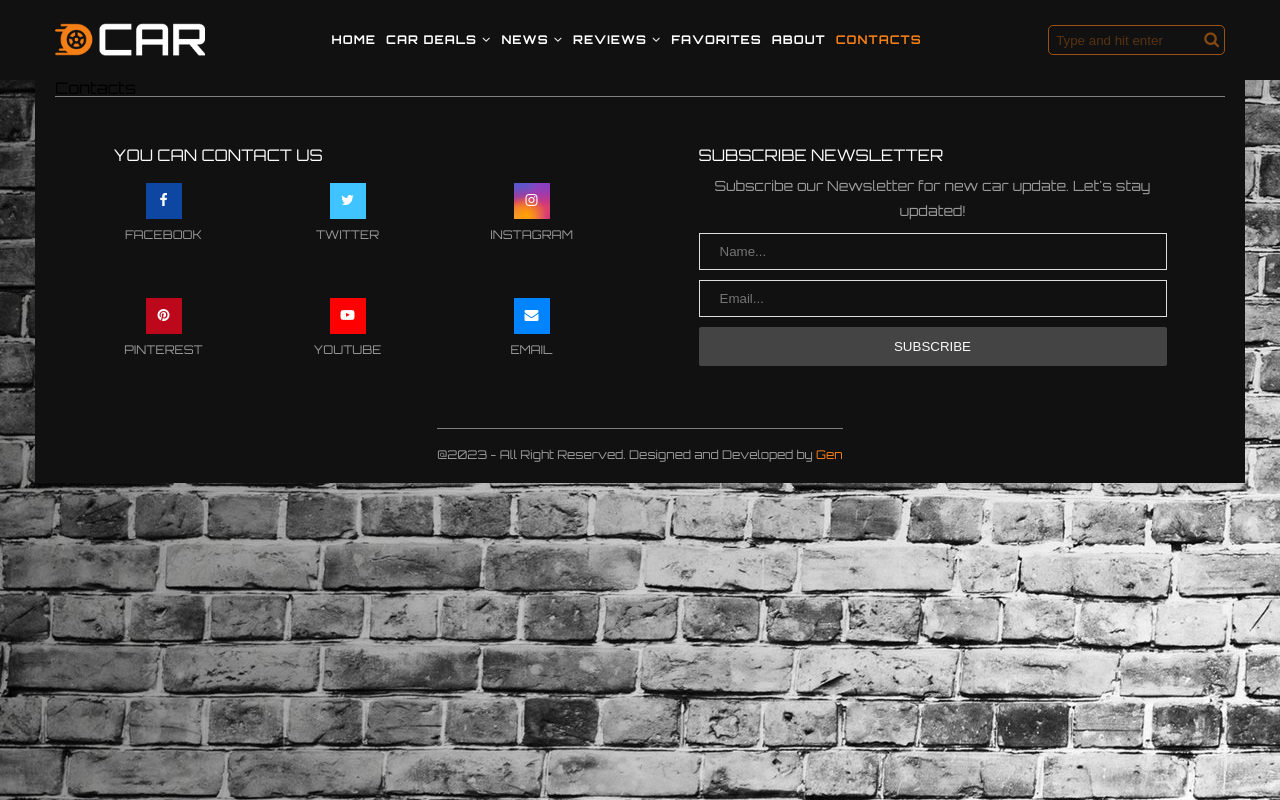
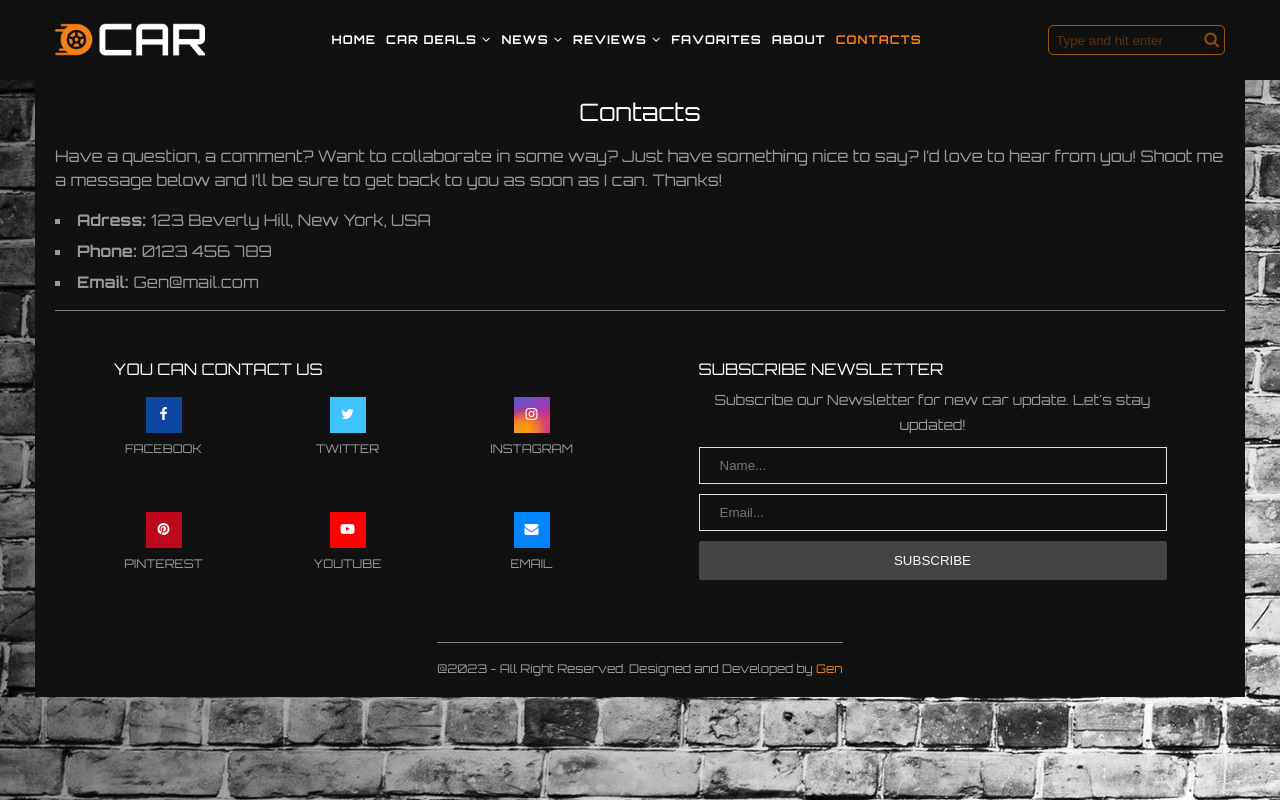
Before and after one commit to Genu4/Car-blog, a React (Create React App) app: page /contacts in a window 1280 px wide. Shown: the top 800 px of the page. Built offline with nearby package versions, Linux system fonts and the light colour scheme.

Commit message:
add contacts and style. change some images

```diff
--- a/src/components/Articles/articlesArray.ts
+++ b/src/components/Articles/articlesArray.ts
@@ -13,7 +13,7 @@ const articlesArray:ArticlesProps[] = [
         title: 'CAR DEALERS ARE SLASHING PRICES AS MARKET SLOWS',
         author: 'by Gen | January 23, 2017',
         summary: 'Lorem ipsum dolor sit amet consectetur adipisicing elit. Nisi, omnis et! Officiis dignissimos a accusantium?',
-        image: '/images/4.jpg',
+        image: '/images/10.jpg',
     },
 
     {
@@ -21,7 +21,7 @@ const articlesArray:ArticlesProps[] = [
         title: 'WAYMO WILL BUILD SELF-DRIVING CARS IN MICHIGAN',
         author: 'by Gen | January 23, 2018',
         summary: 'Lorem ipsum dolor sit amet consectetur adipisicing elit. Nisi, omnis et! Officiis dignissimos a accusantium?',
-        image: '/images/5.jpg',
+        image: '/images/11.jpg',
     },
 
     {
@@ -29,7 +29,7 @@ const articlesArray:ArticlesProps[] = [
         title: '2019 TOYOTA PRIUS AWD-E FIRST DRIVE REVIEW',
         author: 'by Gen | January 23, 2019',
         summary: 'Lorem ipsum dolor sit amet consectetur adipisicing elit. Nisi, omnis et! Officiis dignissimos a accusantium?',
-        image: '/images/6.jpg',
+        image: '/images/12.jpg',
     },
 
     {
@@ -37,7 +37,7 @@ const articlesArray:ArticlesProps[] = [
         title: '‘BEST-EVER NEW CAR DEALS AVAILABLE’ AS SALES FALL',
         author: 'by Gen | January 23, 2020',
         summary: 'Lorem ipsum dolor sit amet consectetur adipisicing elit. Nisi, omnis et! Officiis dignissimos a accusantium?',
-        image: '/images/16.jpg',
+        image: '/images/13.jpg',
     },
 
     {
@@ -45,7 +45,7 @@ const articlesArray:ArticlesProps[] = [
         title: 'FORD SAYS A COMPACT PICKUP TRUCK IS COMING',
         author: 'by Gen | January 23, 2021',
         summary: 'Lorem ipsum dolor sit amet consectetur adipisicing elit. Nisi, omnis et! Officiis dignissimos a accusantium?',
-        image: '/images/17.jpg',
+        image: '/images/14.jpg',
     },
 
     {
@@ -53,7 +53,7 @@ const articlesArray:ArticlesProps[] = [
         title: '2019 HERITAGE EDITION FORD MUSTANG REVIEW',
         author: 'by Gen | January 23, 2022',
         summary: 'Lorem ipsum dolor sit amet consectetur adipisicing elit. Nisi, omnis et! Officiis dignissimos a accusantium?',
-        image: '/images/9.jpg',
+        image: '/images/15.jpg',
     },
 
     {
@@ -61,7 +61,7 @@ const articlesArray:ArticlesProps[] = [
         title: 'CASH IN ON THE BEST CAR DEALS RIGHT NOW',
         author: 'by Gen | January 23, 2017',
         summary: 'Lorem ipsum dolor sit amet consectetur adipisicing elit. Nisi, omnis et! Officiis dignissimos a accusantium?',
-        image: '/images/10.jpg',
+        image: '/images/16.jpg',
     },
 
     {
@@ -69,7 +69,7 @@ const articlesArray:ArticlesProps[] = [
         title: 'NOVITEC SHOWS OFF ITS VERSION OF THE FERRARI 812',
         author: 'by Gen | January 23, 2018',
         summary: 'Lorem ipsum dolor sit amet consectetur adipisicing elit. Nisi, omnis et! Officiis dignissimos a accusantium?',
-        image: '/images/11.jpg',
+        image: '/images/17.jpg',
     },
 
     {
@@ -77,7 +77,7 @@ const articlesArray:ArticlesProps[] = [
         title: '2019 CHEVY SILVERADO 1500 TRAIL BOSS DRIVERS REVIEW',
         author: 'by Gen | January 23, 2019',
         summary: 'Lorem ipsum dolor sit amet consectetur adipisicing elit. Nisi, omnis et! Officiis dignissimos a accusantium?',
-        image: '/images/12.jpg',
+        image: '/images/18.jpg',
     }
 
 ]
--- a/src/components/Menu/Menu.scss
+++ b/src/components/Menu/Menu.scss
@@ -80,7 +80,7 @@
         margin: 0 auto 20px;
         width: 210px;
         height: 140px;
-        background-image: url('../../assets/14.jpg');
+        background-image: url('../../assets/16.jpg');
         background-size: cover;
     }
     .sub-menu-block-car-deals-img-4 {
@@ -95,7 +95,7 @@
         margin: 0 auto 20px;
         width: 210px;
         height: 140px;
-        background-image: url('../../assets/15.jpg');
+        background-image: url('../../assets/11.jpg');
         background-size: cover;
     }
 
@@ -103,14 +103,14 @@
         margin: 0 auto 20px;
         width: 210px;
         height: 140px;
-        background-image: url('../../assets/5.jpg');
+        background-image: url('../../assets/14.jpg');
         background-size: cover;
     }
     .sub-menu-block-news-img-3 {
         margin: 0 auto 20px;
         width: 210px;
         height: 140px;
-        background-image: url('../../assets/6.jpg');
+        background-image: url('../../assets/17.jpg');
         background-size: cover;
     }
     .sub-menu-block-news-img-4 {
@@ -125,21 +125,21 @@
         margin: 0 auto 20px;
         width: 210px;
         height: 140px;
-        background-image: url('../../assets/4.jpg');
+        background-image: url('../../assets/12.jpg');
         background-size: cover;
     }
     .sub-menu-block-reviews-img-2 {
         margin: 0 auto 20px;
         width: 210px;
         height: 140px;
-        background-image: url('../../assets/12.jpg');
+        background-image: url('../../assets/15.jpg');
         background-size: cover;
     }
     .sub-menu-block-reviews-img-3 {
         margin: 0 auto 20px;
         width: 210px;
         height: 140px;
-        background-image: url('../../assets/6.jpg');
+        background-image: url('../../assets/18.jpg');
         background-size: cover;
     }
     .sub-menu-block-reviews-img-4 {
--- /dev/null
+++ b/src/pages/Cardeals/Cardeals.scss
@@ -0,0 +1,12 @@
+.cardeals-header {
+    width: fit-content;
+    margin: 0 auto;
+    padding: 20px 0;
+    color: #999999;
+    font-size: 24px;
+    text-transform: uppercase;
+
+    .category-name {
+        color: #f57f17;
+    }
+}
--- /dev/null
+++ b/src/pages/Contacts/Contacts.scss
@@ -0,0 +1,36 @@
+.contacts-page {
+    .contacts-header {
+        width: fit-content;
+        margin: 0 auto;
+        padding: 20px 0;
+        font-size: 24px;
+        color: white;
+    }
+
+    .contacts-text {
+        margin-bottom: 20px;
+        font-size: 16px;
+        color: #999999;
+        line-height: 1.5;
+    }
+
+    .contacts-list {
+        padding-bottom: 20px;
+        font-size: 16px;
+    }
+
+    .contacts-list-item {
+        list-style-type: square;
+        list-style-position: inside;
+        color: #999999;
+    }
+
+    .contacts-list-item + .contacts-list-item {
+        margin-top: 15px;
+    }
+
+    .contacts-list-item-way {
+        margin-right: 5px;
+        font-weight: bold;
+    }
+}
--- a/src/pages/Contacts/Contacts.tsx
+++ b/src/pages/Contacts/Contacts.tsx
@@ -1,7 +1,31 @@
+import './Contacts.scss'
+
 type Props = {}
 const Contacts = (props: Props) => {
-  return (
-    <div>Contacts</div>
-  )
+    return (
+        <div className="contacts-page">
+            <h1 className="contacts-header">Contacts</h1>
+            <p className="contacts-text">
+                Have a question, a comment? Want to collaborate in some way?
+                Just have something nice to say? I’d love to hear from you!
+                Shoot me a message below and I’ll be sure to get back to you as
+                soon as I can. Thanks!
+            </p>
+            <ul className="contacts-list">
+                <li className="contacts-list-item">
+                    <span className="contacts-list-item-way">Adress:</span>123
+                    Beverly Hill, New York, USA
+                </li>
+                <li className="contacts-list-item">
+                    <span className="contacts-list-item-way">Phone:</span>0123
+                    456 789
+                </li>
+                <li className="contacts-list-item">
+                    <span className="contacts-list-item-way">Email:</span>
+                    Gen@mail.com
+                </li>
+            </ul>
+        </div>
+    )
 }
 export default Contacts
--- /dev/null
+++ b/src/pages/News/News.scss
@@ -0,0 +1,12 @@
+.news-header {
+    width: fit-content;
+    margin: 0 auto;
+    padding: 20px 0;
+    color: #999999;
+    font-size: 24px;
+    text-transform: uppercase;
+
+    .category-name {
+        color: #f57f17;
+    }
+}
--- a/src/pages/News/News.tsx
+++ b/src/pages/News/News.tsx
@@ -1,7 +1,56 @@
+import Grid from '@mui/material/Grid'
+import articlesArray from 'components/Articles/articlesArray'
+import ArticlesListItem from 'components/Articles/ArticlesListItem'
+import './News.scss'
+
+type ArticlesProps = {
+    category: string
+    title: string
+    author: string
+    summary: string
+    image: string
+}
+
 type Props = {}
 const News = (props: Props) => {
-  return (
-    <div>News</div>
-  )
+    return (
+        <>
+            <h1 className="news-header">
+                CATEGORY: <span className="category-name">NEWS</span>
+            </h1>
+            <div className="article-list">
+                <Grid
+                    container
+                    direction="row"
+                    justifyContent="center"
+                    spacing={4}
+                >
+                    {articlesArray
+                        .filter(
+                            ({ category }: ArticlesProps) => category === 'News'
+                        )
+                        .map(
+                            ({
+                                category,
+                                title,
+                                author,
+                                summary,
+                                image,
+                            }: ArticlesProps) => (
+                                <Grid item xs={12} sm={6} lg={4}>
+                                    <ArticlesListItem
+                                        category={category}
+                                        title={title}
+                                        author={author}
+                                        summary={summary}
+                                        image={image}
+                                    />
+                                </Grid>
+                            )
+                        )}
+                </Grid>
+            </div>
+        </>
+    )
 }
 export default News
--- /dev/null
+++ b/src/pages/Reviews/Reviews.scss
@@ -0,0 +1,12 @@
+.reviews-header {
+    width: fit-content;
+    margin: 0 auto;
+    padding: 20px 0;
+    color: #999999;
+    font-size: 24px;
+    text-transform: uppercase;
+
+    .category-name {
+        color: #f57f17;
+    }
+}
--- a/src/pages/Reviews/Reviews.tsx
+++ b/src/pages/Reviews/Reviews.tsx
@@ -1,7 +1,57 @@
+import Grid from '@mui/material/Grid'
+import articlesArray from 'components/Articles/articlesArray'
+import ArticlesListItem from 'components/Articles/ArticlesListItem'
+import './Reviews.scss'
+
+type ArticlesProps = {
+    category: string
+    title: string
+    author: string
+    summary: string
+    image: string
+}
+
 type Props = {}
 const Reviews = (props: Props) => {
-  return (
-    <div>Reviews</div>
-  )
+    return (
+        <>
+            <h1 className="reviews-header">
+                CATEGORY: <span className="category-name">REVIEWS</span>
+            </h1>
+            <div className="article-list">
+                <Grid
+                    container
+                    direction="row"
+                    justifyContent="center"
+                    spacing={4}
+                >
+                    {articlesArray
+                        .filter(
+                            ({ category }: ArticlesProps) =>
+                                category === 'Reviews'
+                        )
+                        .map(
+                            ({
+                                category,
+                                title,
+                                author,
+                                summary,
+                                image,
+                            }: ArticlesProps) => (
+                                <Grid item xs={12} sm={6} lg={4}>
+                                    <ArticlesListItem
+                                        category={category}
+                                        title={title}
+                                        author={author}
+                                        summary={summary}
+                                        image={image}
+                                    />
+                                </Grid>
+                            )
+                        )}
+                </Grid>
+            </div>
+        </>
+    )
 }
 export default Reviews
```
Also changed, not shown: src/pages/Cardeals/Cardeals.tsx (+53 -3 lines), public/images/18.jpg (added), src/assets/18.jpg (added).
